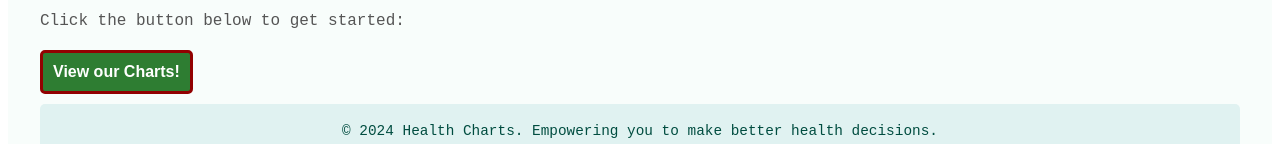
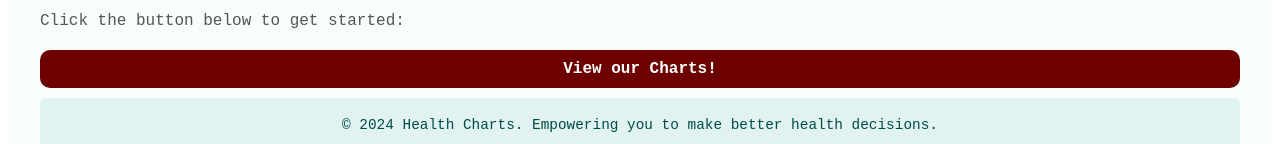
Before and after one commit to VictorPaniello/bms-lauzhack-2024, a Next.js app: page / in a window 1280 px wide. Shown: the part 1226-1370 px from the top of the page. Built offline with nearby package versions, Linux system fonts and the light colour scheme.

Commit message:
aaa styleeees

```diff
--- a/app/globals.css
+++ b/app/globals.css
@@ -127,14 +127,16 @@ header p {
 .charts-link{
 display: flex;
 justify-content: center;
-padding: 10px;
+padding: 10px 20px;
 margin-bottom: 10px;
-border: 3px solid #920101;
-border-radius: 5px;
+border-radius: 10px;
+background-color: #6d0000;
+font-family: monospace;
+width: 100%
 }
 
 .charts-link:hover{
-  background-color: #6d0000;
+  background-color: #920101;
   color: #fff;
   transition: ease-in-out 0.2s;
 }
```
